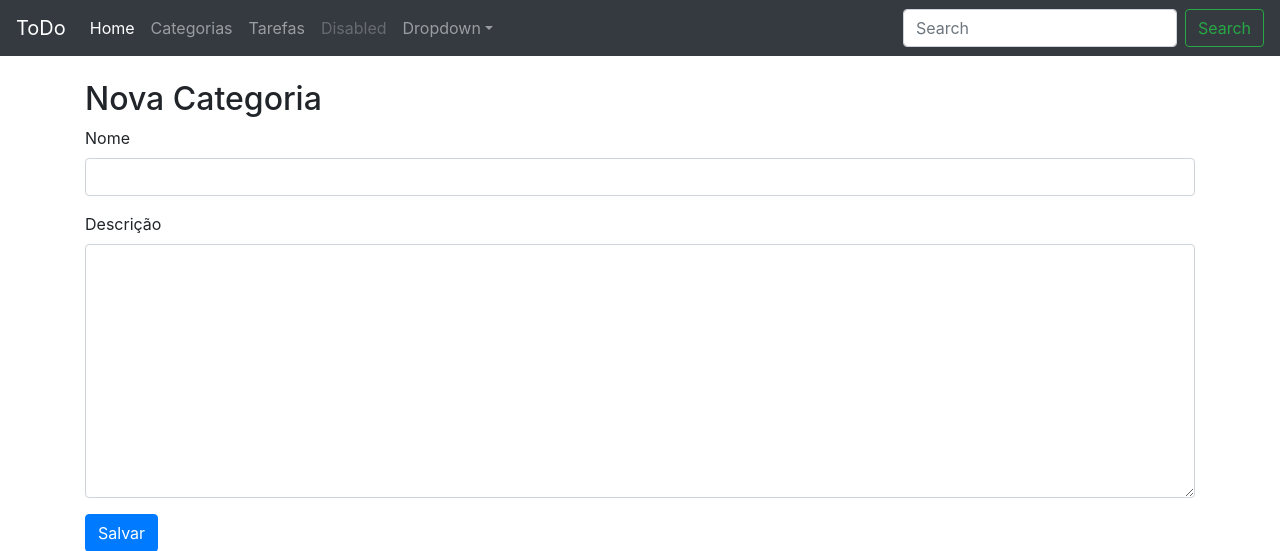
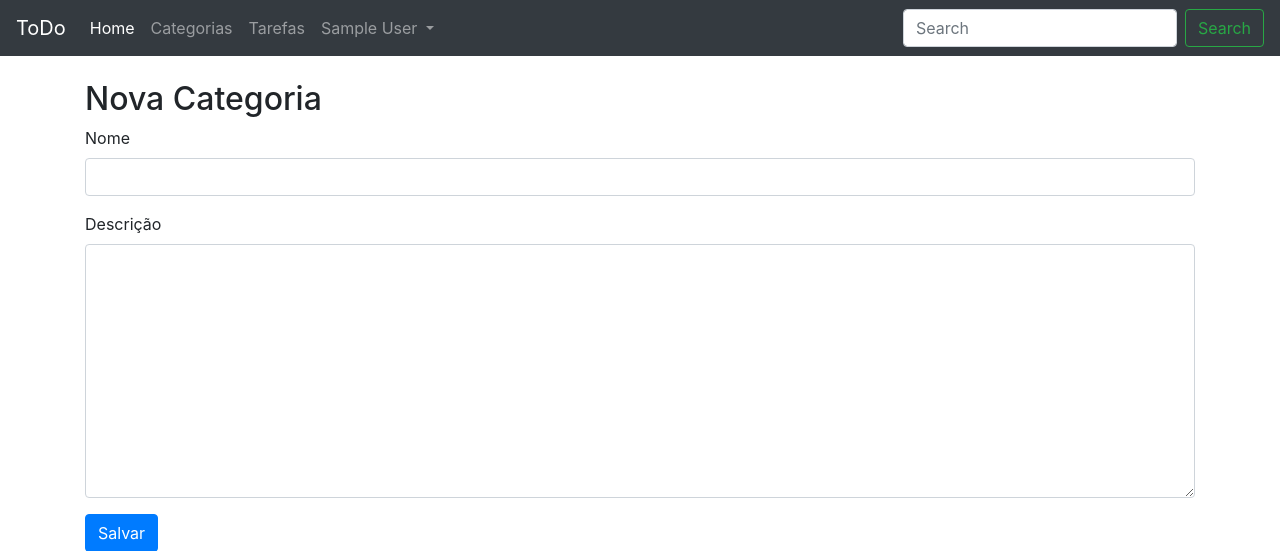
Before and after one commit to murilexbarbosa/desenvolvimento-web-com-python-e-django, a Django app: page /tarefas/nova-categoria/ in a window 1280 px wide. Shown: the top 551 px of the page. Run offline with Django 3.2, Linux system fonts and the light colour scheme; the visitor is signed in with stand-in values (Sample User, id 1); parts of the project's set-up code (start-up, migrations or seed data) failed here and were passed over; some libraries are stand-ins or nearby versions.

Commit message:
inclusão de botão para logout

```diff
--- a/todo/core/templates/base.html
+++ b/todo/core/templates/base.html
@@ -32,17 +32,16 @@
           </li>
           <li class="nav-item"><a class="nav-link" href="{% url 'lista_categoria' %}">Categorias</a></li>
           <li class="nav-item"><a class="nav-link" href="{% url 'nova_tarefa' %}">Tarefas</a></li>
-          <li class="nav-item">
-            <a class="nav-link disabled" href="#">Disabled</a>
-          </li>
-          <li class="nav-item dropdown">
-            <a class="nav-link dropdown-toggle" href="http://example.com" id="dropdown01" data-toggle="dropdown" aria-haspopup="true" aria-expanded="false">Dropdown</a>
-            <div class="dropdown-menu" aria-labelledby="dropdown01">
-              <a class="dropdown-item" href="#">Action</a>
-              <a class="dropdown-item" href="#">Another action</a>
-              <a class="dropdown-item" href="#">Something else here</a>
-            </div>
-          </li>
+          <ul class="nav navbar-nav navbar-right">
+            <li class="dropdown">
+              <a class="nav-link dropdown-toggle" href="http://example.com" id="dropdown01" data-toggle="dropdown" aria-haspopup="true" aria-expanded="false">{% if user.is_authenticated %}{{ user.get_full_name }} {% endif %}</a>
+              <div class="dropdown-menu" aria-labelledby="dropdown01">
+                <a class="dropdown-item" href="#">Action</a>
+                <a class="dropdown-item" href="#">Another action</a>
+                <a class="dropdown-item" href="{% url 'logout_user' %}">Sair</a>
+              </div>
+            </li>
+          </ul>
         </ul>
         <form class="form-inline my-2 my-lg-0">
           <input class="form-control mr-sm-2" type="text" placeholder="Search" aria-label="Search">
```
